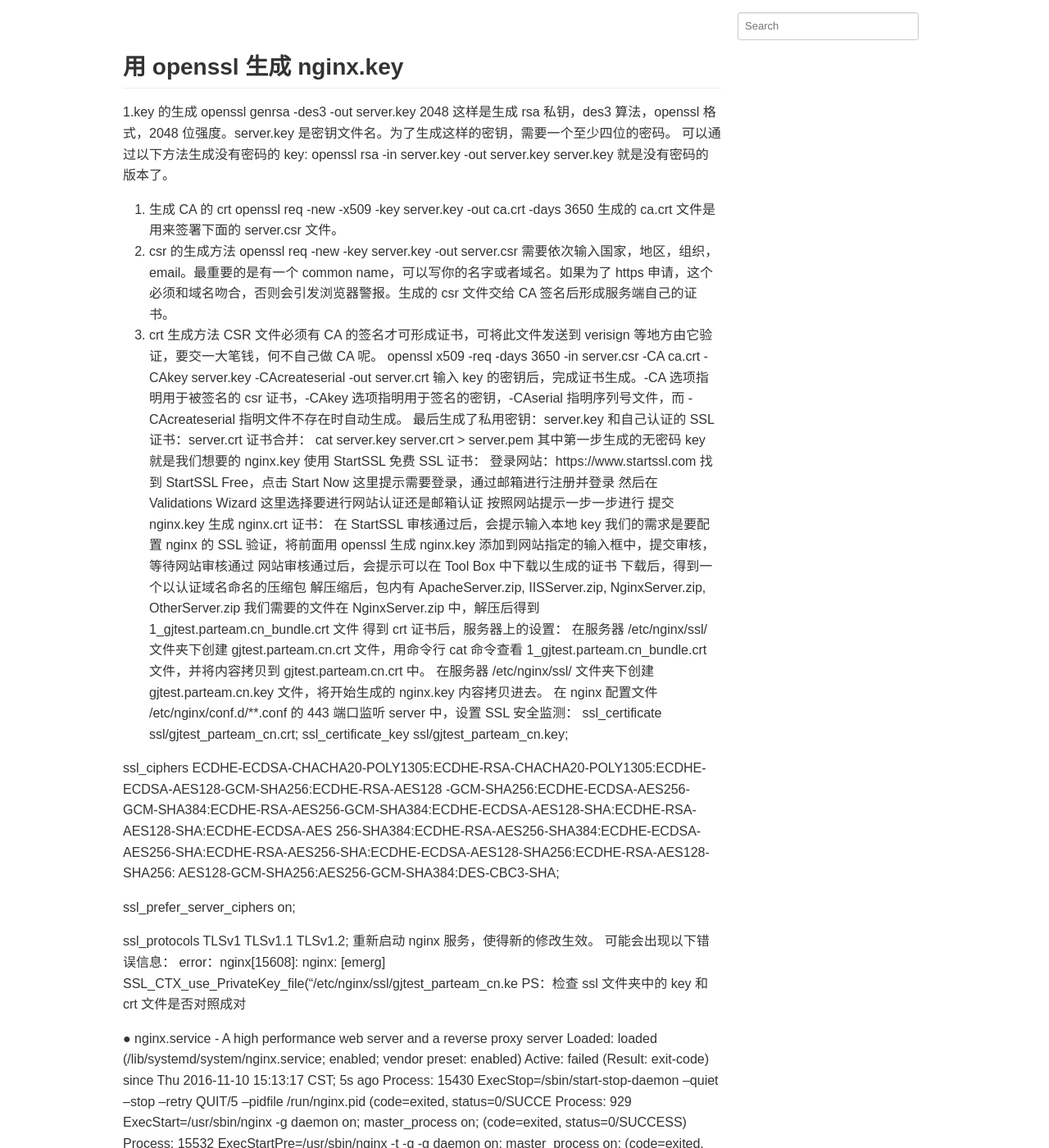
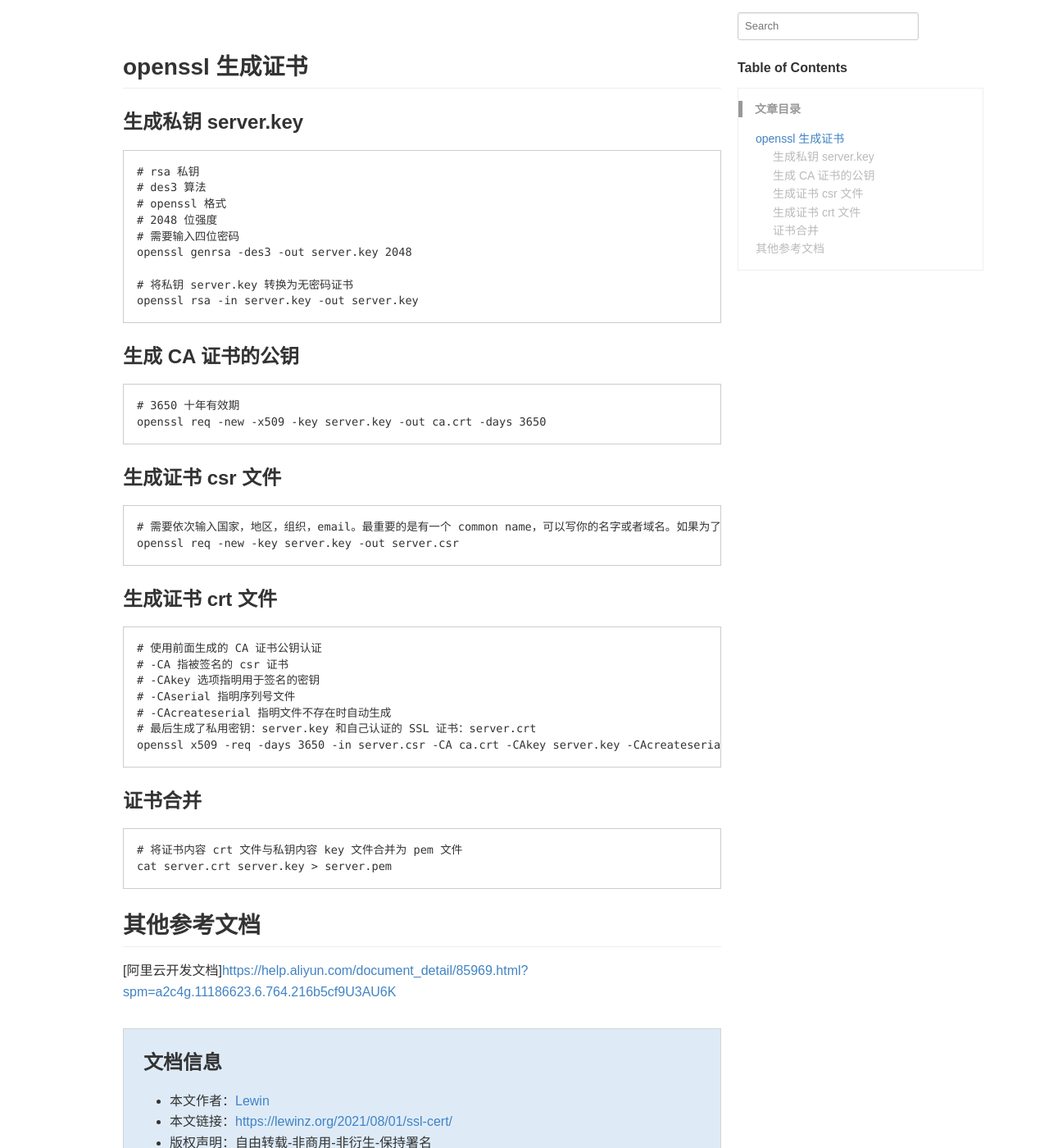
Before and after one commit to Lewinz/lewinz.github.io, a Jekyll site: the page built from _posts/2021-08-01-ssl-cert.md, in a window 1280 px wide and 1400 px high, scrolled down 253 px. Shown: the whole window at 82% size. Built offline with Jekyll 4.4.1, drawn with Linux system fonts in a browser that asks for light colours; some web fonts are replaced; comment, search, counter and statistics services are not loaded; a style sheet for code colours, icons or effects is not loaded; some of the changed text lies outside the part shown.

Commit message:
update openssl cart

````diff
--- a/_posts/2021-08-01-ssl-cert.md
+++ b/_posts/2021-08-01-ssl-cert.md
@@ -5,83 +5,48 @@ categories: [ssl, cert, create]
 description: ssl 证书生成
 keywords: ssl, cert, create
 ---
-## 用 openssl 生成 nginx.key
+## openssl 生成证书
+### 生成私钥 server.key
+``` sh
+# rsa 私钥
+# des3 算法
+# openssl 格式
+# 2048 位强度
+# 需要输入四位密码
+openssl genrsa -des3 -out server.key 2048
 
-1.key 的生成
-openssl genrsa -des3 -out server.key 2048
-这样是生成 rsa 私钥，des3 算法，openssl 格式，2048 位强度。server.key 是密钥文件名。为了生成这样的密钥，需要一个至少四位的密码。
-可以通过以下方法生成没有密码的 key:
+# 将私钥 server.key 转换为无密码证书
 openssl rsa -in server.key -out server.key
-server.key 就是没有密码的版本了。
-2. 生成 CA 的 crt
+```
+
+### 生成 CA 证书的公钥
+``` sh
+# 3650 十年有效期
 openssl req -new -x509 -key server.key -out ca.crt -days 3650
-生成的 ca.crt 文件是用来签署下面的 server.csr 文件。
-3. csr 的生成方法
+```
+
+### 生成证书 csr 文件
+``` sh
+# 需要依次输入国家，地区，组织，email。最重要的是有一个 common name，可以写你的名字或者域名。如果为了 https 申请，这个必须和域名吻合，否则会引发浏览器警报。生成的 csr 文件交给 CA 签名后形成服务端自己的证书。
 openssl req -new -key server.key -out server.csr
-需要依次输入国家，地区，组织，email。最重要的是有一个 common name，可以写你的名字或者域名。如果为了 https 申请，这个必须和域名吻合，否则会引发浏览器警报。生成的 csr 文件交给 CA 签名后形成服务端自己的证书。
-4. crt 生成方法
-CSR 文件必须有 CA 的签名才可形成证书，可将此文件发送到 verisign 等地方由它验证，要交一大笔钱，何不自己做 CA 呢。
+```
+
+### 生成证书 crt 文件
+``` sh
+# 使用前面生成的 CA 证书公钥认证
+# -CA 指被签名的 csr 证书
+# -CAkey 选项指明用于签名的密钥
+# -CAserial 指明序列号文件
+# -CAcreateserial 指明文件不存在时自动生成
+# 最后生成了私用密钥：server.key 和自己认证的 SSL 证书：server.crt
 openssl x509 -req -days 3650 -in server.csr -CA ca.crt -CAkey server.key -CAcreateserial -out server.crt
-输入 key 的密钥后，完成证书生成。-CA 选项指明用于被签名的 csr 证书，-CAkey 选项指明用于签名的密钥，-CAserial 指明序列号文件，而 - CAcreateserial 指明文件不存在时自动生成。
-最后生成了私用密钥：server.key 和自己认证的 SSL 证书：server.crt
-证书合并：
-cat server.key server.crt > server.pem
-        其中第一步生成的无密码 key 就是我们想要的 nginx.key
-使用 StartSSL 免费 SSL 证书：
-        登录网站：https://www.startssl.com
-        找到 StartSSL Free，点击 Start Now
-        这里提示需要登录，通过邮箱进行注册并登录
-        然后在 Validations Wizard 这里选择要进行网站认证还是邮箱认证
-        按照网站提示一步一步进行
-提交 nginx.key 生成 nginx.crt 证书：
-        在 StartSSL 审核通过后，会提示输入本地 key
-        我们的需求是要配置 nginx 的 SSL 验证，将前面用 openssl 生成 nginx.key 添加到网站指定的输入框中，提交审核，等待网站审核通过
-        网站审核通过后，会提示可以在 Tool Box 中下载以生成的证书
-        下载后，得到一个以认证域名命名的压缩包
-        解压缩后，包内有 ApacheServer.zip, IISServer.zip, NginxServer.zip, OtherServer.zip
-        我们需要的文件在 NginxServer.zip 中，解压后得到 1_gjtest.parteam.cn_bundle.crt 文件
-得到 crt 证书后，服务器上的设置：
-        在服务器 /etc/nginx/ssl/ 文件夹下创建 gjtest.parteam.cn.crt 文件，用命令行 cat 命令查看        1_gjtest.parteam.cn_bundle.crt 文件，并将内容拷贝到 gjtest.parteam.cn.crt 中。
-        在服务器 /etc/nginx/ssl/ 文件夹下创建 gjtest.parteam.cn.key 文件，将开始生成的 nginx.key 内容拷贝进去。
-在 nginx 配置文件 /etc/nginx/conf.d/**.conf 的 443 端口监听 server 中，设置 SSL 安全监测：
-ssl_certificate      ssl/gjtest_parteam_cn.crt;
-ssl_certificate_key  ssl/gjtest_parteam_cn.key;
+```
 
-ssl_ciphers          ECDHE-ECDSA-CHACHA20-POLY1305:ECDHE-RSA-CHACHA20-POLY1305:ECDHE-ECDSA-AES128-GCM-SHA256:ECDHE-RSA-AES128    -GCM-SHA256:ECDHE-ECDSA-AES256-GCM-SHA384:ECDHE-RSA-AES256-GCM-SHA384:ECDHE-ECDSA-AES128-SHA:ECDHE-RSA-AES128-SHA:ECDHE-ECDSA-AES    256-SHA384:ECDHE-RSA-AES256-SHA384:ECDHE-ECDSA-AES256-SHA:ECDHE-RSA-AES256-SHA:ECDHE-ECDSA-AES128-SHA256:ECDHE-RSA-AES128-SHA256:    AES128-GCM-SHA256:AES256-GCM-SHA384:DES-CBC3-SHA;
+### 证书合并
+``` sh
+# 将证书内容 crt 文件与私钥内容 key 文件合并为 pem 文件
+cat server.crt server.key > server.pem
+```
 
-ssl_prefer_server_ciphers  on;
-
-ssl_protocols        TLSv1 TLSv1.1 TLSv1.2;
-重新启动 nginx 服务，使得新的修改生效。
-可能会出现以下错误信息：
-error：nginx[15608]: nginx: [emerg] SSL_CTX_use_PrivateKey_file("/etc/nginx/ssl/gjtest_parteam_cn.ke
-       PS：检查 ssl 文件夹中的 key 和 crt 文件是否对照成对
-
-● nginx.service - A high performance web server and a reverse proxy server
-Loaded: loaded (/lib/systemd/system/nginx.service; enabled; vendor preset: enabled)
-Active: failed (Result: exit-code) since Thu 2016-11-10 15:13:17 CST; 5s ago
-Process: 15430 ExecStop=/sbin/start-stop-daemon --quiet --stop --retry QUIT/5 --pidfile /run/nginx.pid (code=exited, status=0/SUCCE
-Process: 929 ExecStart=/usr/sbin/nginx -g daemon on; master_process on; (code=exited, status=0/SUCCESS)
-Process: 15532 ExecStartPre=/usr/sbin/nginx -t -q -g daemon on; master_process on; (code=exited, status=1/FAILURE)
-Main PID: 951 (code=exited, status=0/SUCCESS)
-Nov 10 15:13:17 iZ2zeipvbenilb2wia99kqZ systemd[1]: Stopped A high performance web server and a reverse proxy server.
-Nov 10 15:13:17 iZ2zeipvbenilb2wia99kqZ systemd[1]: Starting A high performance web server and a reverse proxy server...
-Nov 10 15:13:17 iZ2zeipvbenilb2wia99kqZ nginx[15532]: Enter PEM pass phrase:
-Nov 10 15:13:17 iZ2zeipvbenilb2wia99kqZ nginx[15532]: nginx: [emerg] SSL_CTX_use_PrivateKey_file("/etc/nginx/ssl/gjtest_parteam_cn.ke
-Nov 10 15:13:17 iZ2zeipvbenilb2wia99kqZ nginx[15532]: nginx: configuration file /etc/nginx/nginx.conf test failed
-Nov 10 15:13:17 iZ2zeipvbenilb2wia99kqZ systemd[1]: nginx.service: Control process exited, code=exited status=1
-Nov 10 15:13:17 iZ2zeipvbenilb2wia99kqZ systemd[1]: Failed to start A high performance web server and a reverse proxy server.
-Nov 10 15:13:17 iZ2zeipvbenilb2wia99kqZ systemd[1]: nginx.service: Unit entered failed state.
-Nov 10 15:13:17 iZ2zeipvbenilb2wia99kqZ systemd[1]: nginx.service: Failed with result 'exit-code'.
-root@iZ2zeipvbenilb2wia99kqZ:/etc/nginx/ssl# service nginx restart
-Job for nginx.service failed because the control process exited with error code. See "systemctl status nginx.service" and "journalctl -xe" for details.
-PS：出现这样的错误时，
-       1、openssl rsa -in server.key -out unserver.key
-      输入一次私钥的密码：******
-      把 unserver.key 文件修改为 server.key
-      重启 nginx 问题解决。
-      2、openssl req -new -x509 -nodes -out server.crt -keyout server.key，重新生成 key（此处的 server 就是 nginx）
-
-
-阿里云开发文档
-https://help.aliyun.com/document_detail/85969.html?spm=a2c4g.11186623.6.764.216b5cf9U3AU6K
+## 其他参考文档
+[阿里云开发文档]<https://help.aliyun.com/document_detail/85969.html?spm=a2c4g.11186623.6.764.216b5cf9U3AU6K>
````
